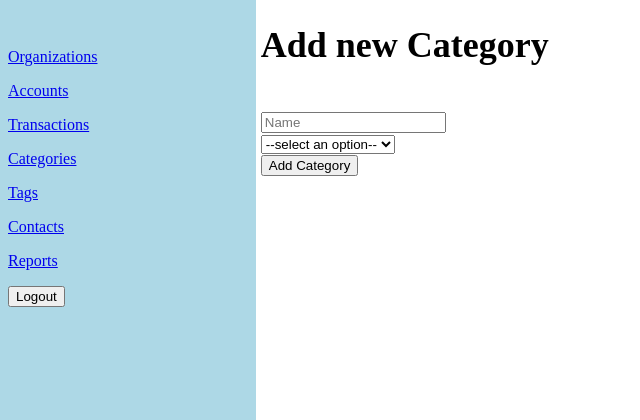
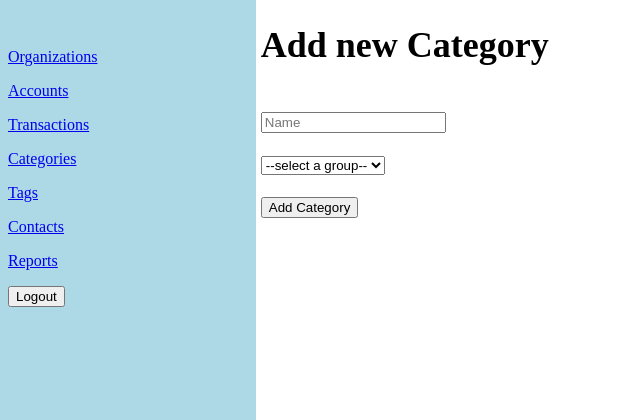
Before and after one commit to pavan-kalyan/personal-finance-dashboard, a Flask app: template templates/categories/create.html in a window 1280 px wide. Shown: the top 420 px of the page, without its empty margins (0-640 px from the left). Run offline with Flask 2, Linux system fonts and the light colour scheme; the template is opened without the code that fills it, so the values that code supplies are empty; parts of the project's set-up code (start-up, migrations or seed data) failed here and were passed over.

Commit message:
added spacing in forms + ui improvement

```diff
--- a/templates/categories/create.html
+++ b/templates/categories/create.html
@@ -11,14 +11,14 @@
     <br>
     <form action="/categories" method="post">
         <input type="text" placeholder="Name" name="name" value="{{ request.form.name }}">
-        <br>
+        <br> <br>
         <select name="group">
-            <option selected hidden disabled value="">--select an option--</option>
+            <option selected hidden disabled value="">--select a group--</option>
             <option value="income">income</option>
             <option value="expense">expense</option>
             <option value="investment">investment</option>
         </select>
-        <br>
+        <br> <br>
         <input class="btn btn-default" type="submit" value="Add Category">
     </form>
 {% endblock %}
--- a/templates/categories/edit.html
+++ b/templates/categories/edit.html
@@ -11,13 +11,13 @@
     <br>
     <form action="/categories/{{ category.id }}/edit" method="post">
         <input type="text" placeholder="Name" name="name" value="{{ category.name }}">
-        <br>
+        <br> <br>
         <select name="group">
             <option value="income">income</option>
             <option value="expense">expense</option>
             <option value="investment">investment</option>
         </select>
-        <br>
+        <br> <br>
         <input class="btn btn-default" type="submit" value="Update Category">
     </form>
 {% endblock %}
--- a/templates/contacts/create.html
+++ b/templates/contacts/create.html
@@ -12,10 +12,10 @@
     <form action="/contacts" method="post">
         <input type="text" placeholder="Name" name="name" value="{{
                 request.form.name }}">
-        <br>
+        <br> <br>
         <input type="text" placeholder="Email" name="email" value="{{
                 request.form.email }}">
-        <br>
+        <br> <br>
         <input class="btn btn-default" type="submit" value="Add Account">
     </form>
 {% endblock %}
--- a/templates/contacts/edit.html
+++ b/templates/contacts/edit.html
@@ -11,9 +11,9 @@
     <br>
     <form action="/contacts/{{ contact.id }}/edit" method="post">
         <input type="text" placeholder="Name" name="name" value="{{ contact.name }}">
-        <br>
+        <br> <br>
         <input type="text" placeholder="Email" name="email" value="{{contact.email }}">
-        <br>
+        <br> <br>
         <input class="btn btn-default" type="submit" value="Update Contact">
     </form>
 {% endblock %}
--- a/templates/tags/create.html
+++ b/templates/tags/create.html
@@ -11,7 +11,7 @@
     <br>
     <form action="/tags" method="post">
         <input type="text" placeholder="Name" name="name" value="{{ request.form.name }}">
-        <br>
+        <br> <br>
         <input class="btn btn-default" type="submit" value="Add Tag">
     </form>
 {% endblock %}
--- a/templates/tags/edit.html
+++ b/templates/tags/edit.html
@@ -11,7 +11,7 @@
     <br>
     <form action="/tags/{{ tag.id }}/edit" method="post">
         <input type="text" placeholder="Name" name="name" value="{{ tag.name }}">
-        <br>
+        <br> <br>
         <input class="btn btn-default" type="submit" value="Update Category">
     </form>
 {% endblock %}
```
